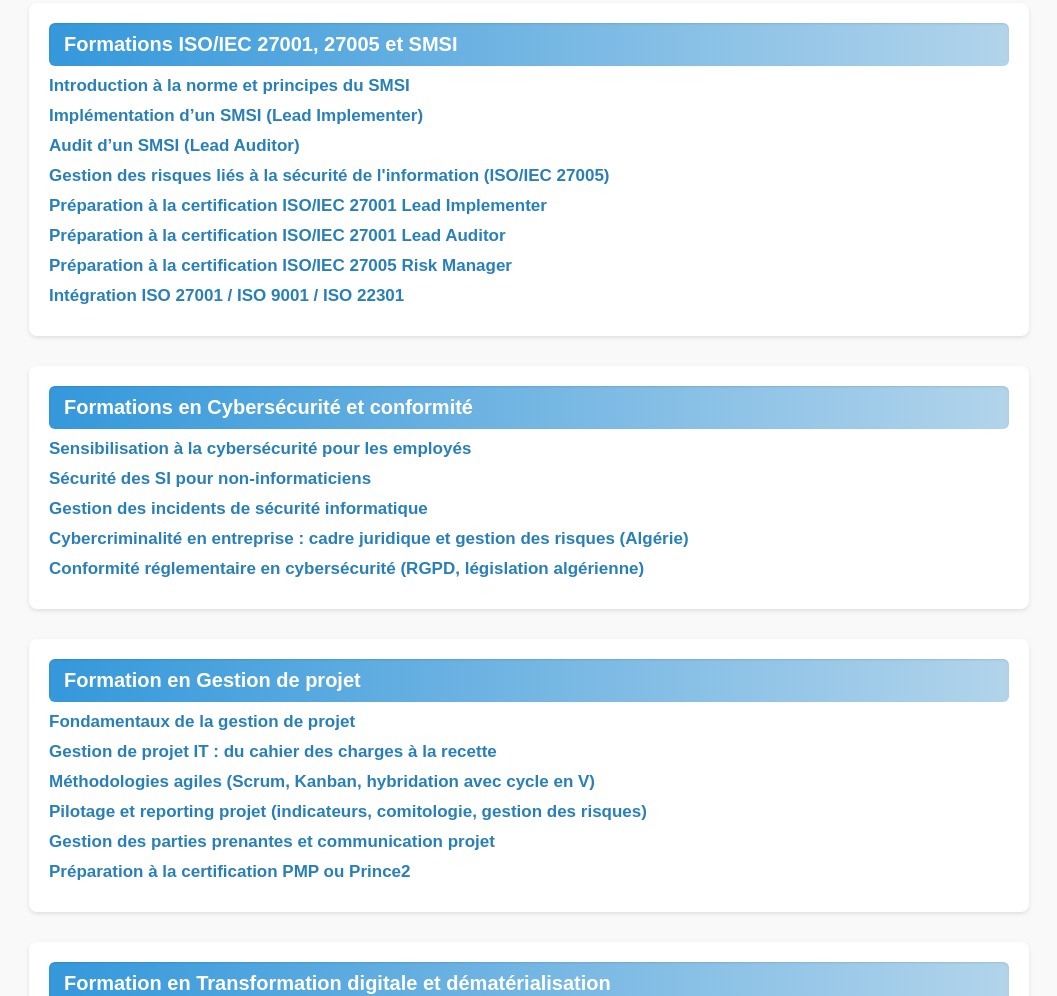
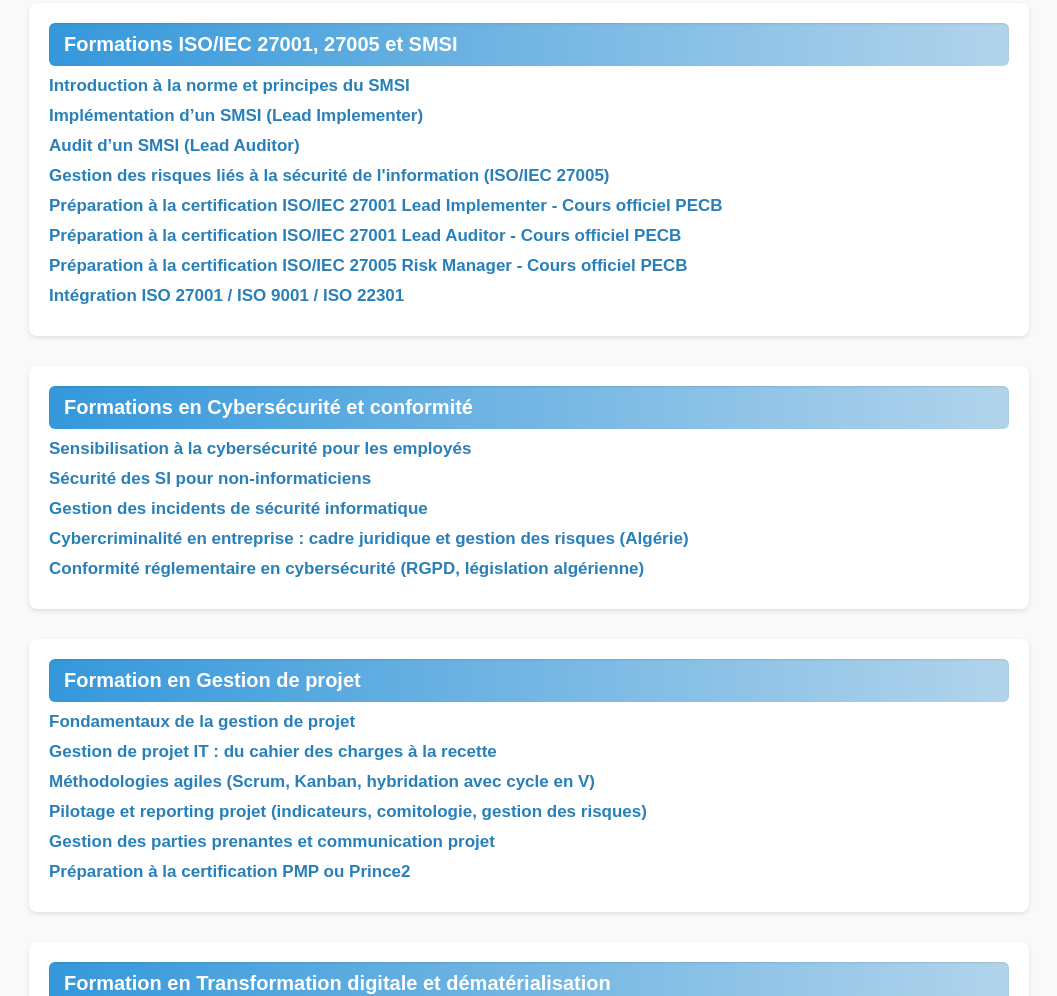
Before and after one commit to Tchikaoui/tchikaoui.github.io, a plain HTML site: page index.html in a window 1280 px wide. Shown: the part 1332-2328 px from the top of the page, without its empty margins (111-1168 px from the left). Drawn offline with Linux system fonts and the light colour scheme.

Commit message:
Update index.html

```diff
--- a/index.html
+++ b/index.html
@@ -229,11 +229,11 @@
     <div class="texte-affichable">Méthodologie et outils pour conduire des audits internes ou de certification selon ISO/IEC 27001, en se conformant aux lignes directrices ISO 19011.</div>
     <p class="paragraphe-cliquable">Gestion des risques liés à la sécurité de l'information (ISO/IEC 27005)</p>
     <div class="texte-affichable">Approche structurée pour l’identification, l’évaluation et le traitement des risques de sécurité conformément à ISO/IEC 27005.</div>
-    <p class="paragraphe-cliquable">Préparation à la certification ISO/IEC 27001 Lead Implementer</p>
+    <p class="paragraphe-cliquable">Préparation à la certification ISO/IEC 27001 Lead Implementer - Cours officiel PECB</p>
     <div class="texte-affichable">Formation complète pour maîtriser les compétences requises afin de réussir l’examen de certification ISO/IEC 27001 Lead Implementer.</div>
-    <p class="paragraphe-cliquable">Préparation à la certification ISO/IEC 27001 Lead Auditor</p>
+    <p class="paragraphe-cliquable">Préparation à la certification ISO/IEC 27001 Lead Auditor - Cours officiel PECB</p>
     <div class="texte-affichable">Parcours structuré pour acquérir les aptitudes nécessaires à la réussite de l’examen ISO/IEC 27001 Lead Auditor, avec cas pratiques et examens blancs.</div>
-    <p class="paragraphe-cliquable">Préparation à la certification ISO/IEC 27005 Risk Manager</p>
+    <p class="paragraphe-cliquable">Préparation à la certification ISO/IEC 27005 Risk Manager - Cours officiel PECB</p>
     <div class="texte-affichable">Formation orientée compétences pour maîtriser les exigences de l’examen ISO/IEC 27005 Risk Manager : concepts clés, analyse et traitement des risques.</div>
     <p class="paragraphe-cliquable">Intégration ISO 27001 / ISO 9001 / ISO 22301</p>
     <div class="texte-affichable">Formation sur la synergie entre les normes ISO pour optimiser la gouvernance, la continuité d’activité et la qualité au sein d’un même système de management intégré.</div>
```
